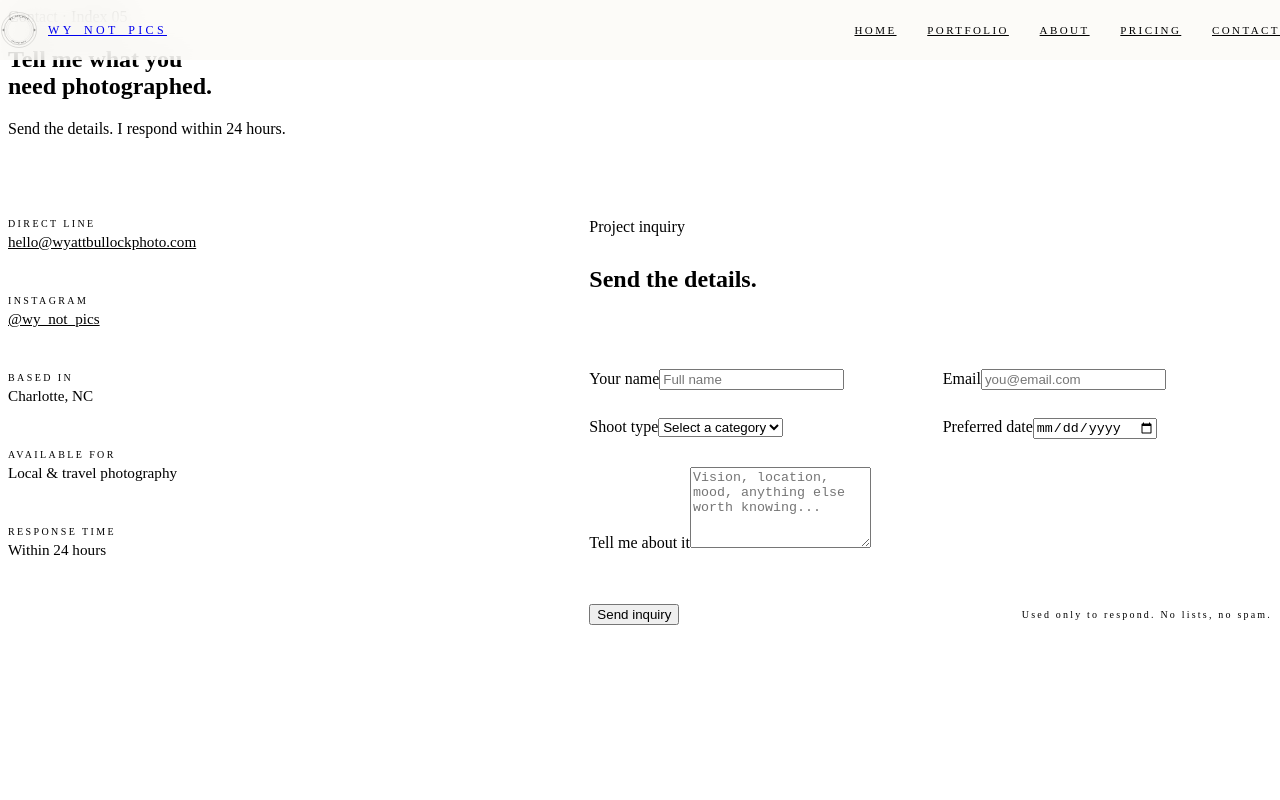
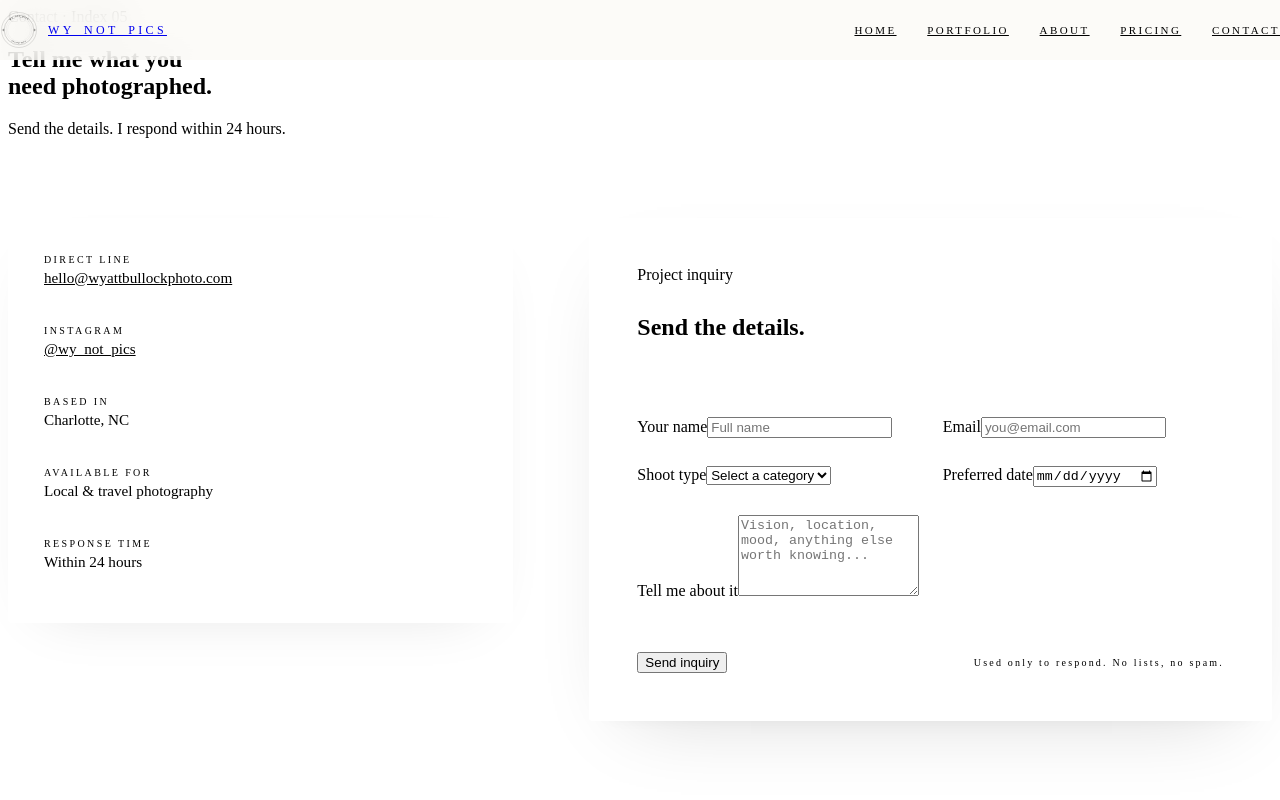
Before and after one commit to DavisHiggins/wynotpicsV2, a React (Vite) app: page /contact in a window 1280 px wide. Shown: the top 800 px of the page. Built offline with nearby package versions, Linux system fonts and the light colour scheme; the HTML template or start-up script is replaced by a standard one.

Commit message:
Add files via upload

```diff
--- a/src/pages/About.css
+++ b/src/pages/About.css
@@ -64,10 +64,13 @@
 .about-credits {
   display: grid;
   grid-template-columns: 1fr 1fr;
-  gap: 24px 32px;
-  padding-top: 24px;
-  margin-top: 10px;
-  border-top: 1px solid var(--rule);
+  gap: 22px 32px;
+  margin-top: 18px;
+  padding: clamp(22px, 3vw, 32px);
+  background: rgba(255, 255, 255, 0.45);
+  border: 1px solid var(--rule);
+  border-radius: 4px;
+  box-shadow: 0 20px 60px -36px rgba(10, 10, 10, 0.12);
 }
 
 .about-credit {
--- a/src/pages/Contact.css
+++ b/src/pages/Contact.css
@@ -14,9 +14,14 @@
 .contact-info {
   display: flex;
   flex-direction: column;
-  gap: 28px;
+  gap: 22px;
   position: sticky;
   top: calc(var(--nav-h) + 40px);
+  background: rgba(255, 255, 255, 0.45);
+  border: 1px solid var(--rule);
+  border-radius: 4px;
+  padding: clamp(24px, 3vw, 36px);
+  box-shadow: 0 20px 60px -36px rgba(10, 10, 10, 0.14);
 }
 
 .contact-info-row {
@@ -51,6 +56,16 @@ a.contact-info-value:hover { color: var(--accent); }
   display: flex;
   flex-direction: column;
   gap: 28px;
+  background: rgba(255, 255, 255, 0.55);
+  backdrop-filter: blur(14px) saturate(140%);
+  -webkit-backdrop-filter: blur(14px) saturate(140%);
+  border: 1px solid var(--rule);
+  border-radius: 4px;
+  padding: clamp(28px, 4vw, 48px);
+  box-shadow:
+    0 1px 0 rgba(255, 255, 255, 0.6) inset,
+    0 30px 80px -40px rgba(10, 10, 10, 0.18),
+    0 8px 24px -16px rgba(10, 10, 10, 0.08);
 }
 
 .contact-form-head {
--- a/src/pages/Home.css
+++ b/src/pages/Home.css
@@ -16,17 +16,17 @@
   background: #0a0a0a;
 }
 
-/* Full photo visible (no crop). The hero still spans the full viewport;
-   the surrounding dark background fills any letterbox area. */
+/* Hero photo fills the viewport. The source is portrait, so on a wide
+   viewport the top/bottom edges are cropped. Position keeps Wyatt's head
+   and torso visible while the photo spans the full width. */
 .hero-img {
   position: absolute;
   inset: 0;
   width: 100%;
   height: 100%;
-  object-fit: contain;
-  object-position: center center;
+  object-fit: cover;
+  object-position: 70% 28%;
   filter: grayscale(1) contrast(1.05) brightness(1.02);
-  background: #0a0a0a;
 }
 
 .hero-vignette {
@@ -60,7 +60,7 @@
 .hero-title {
   font-family: var(--font-sans);
   font-weight: 300;
-  font-size: clamp(1.2rem, 2.4vw, 1.9rem);
+  font-size: clamp(1.4rem, 2.8vw, 2.2rem);
   line-height: 1.1;
   letter-spacing: -0.015em;
   color: #fbfaf7;
@@ -70,8 +70,10 @@
 
 .hero-title-play {
   font-family: var(--font-display);
-  font-weight: 700;
-  letter-spacing: -0.01em;
+  font-weight: 400;
+  font-style: normal;
+  font-variation-settings: 'opsz' 144, 'SOFT' 50;
+  letter-spacing: -0.005em;
 }
 
 /* @handle now sits directly under the title, not at the bottom of the screen. */
@@ -378,7 +380,7 @@
 
 @media (max-width: 720px) {
   .hero { height: 92svh; min-height: 560px; }
-  .hero-img { object-position: center center; }
+  .hero-img { object-position: 70% 30%; }
   .hero-title { font-size: clamp(1.1rem, 4.6vw, 1.5rem); }
   .home-collage {
     grid-template-columns: 1fr;
```
